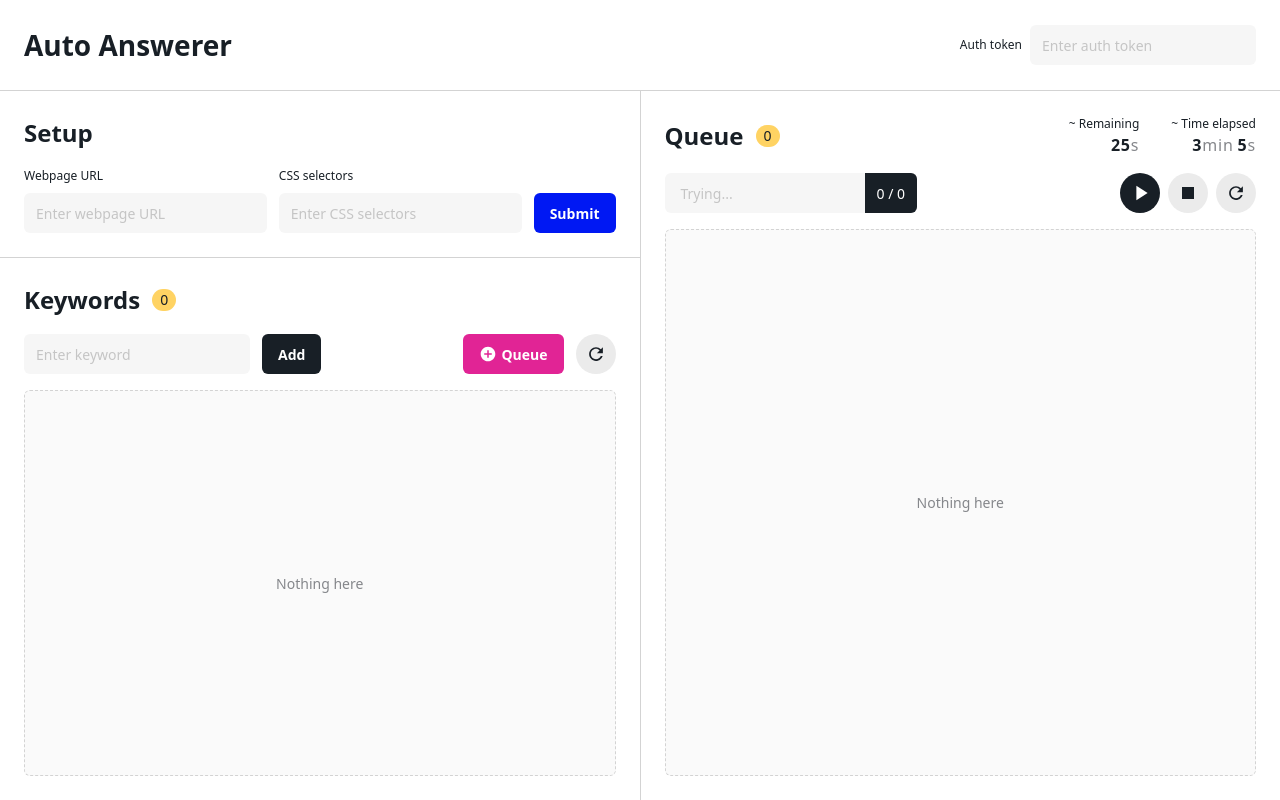
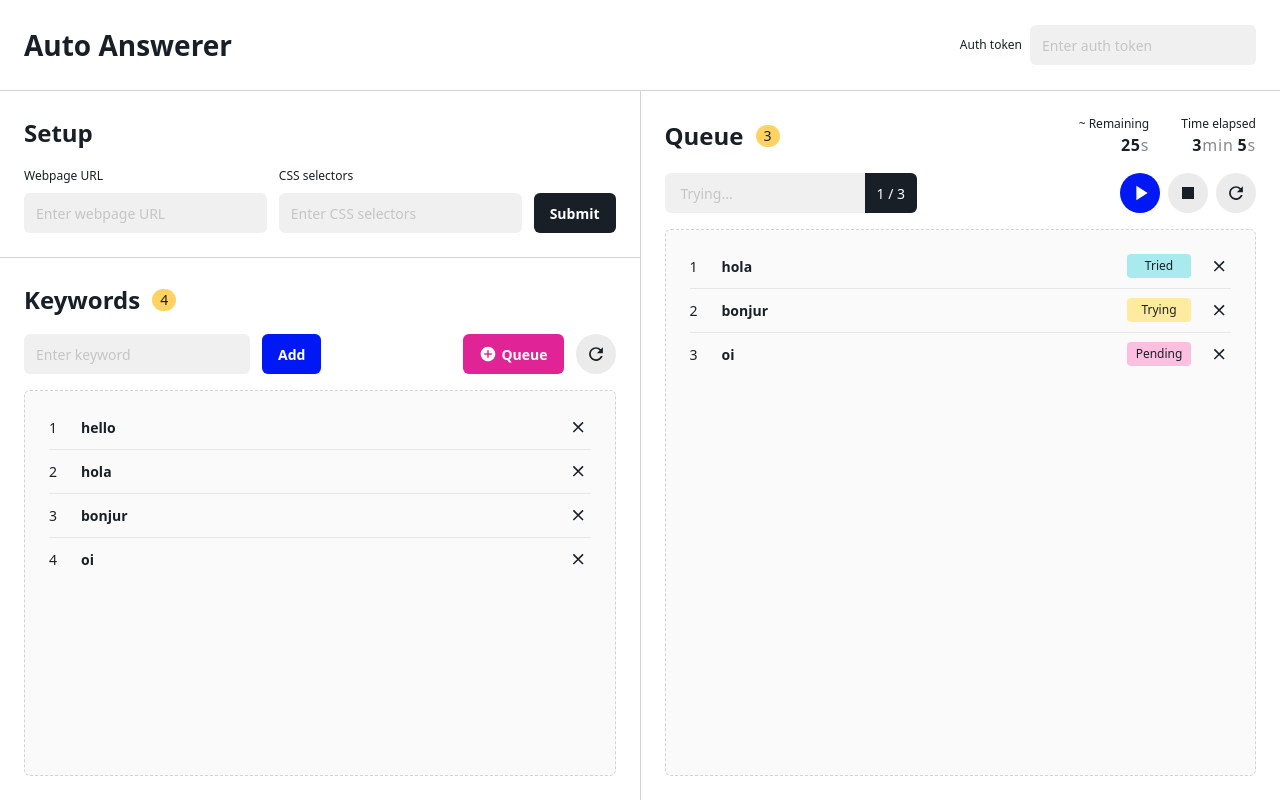
Before and after one commit to emanuelchristo/auto-answerer, a Next.js app: page / in a window 1280 px wide. Built offline with nearby package versions, Linux system fonts and the light colour scheme.

Commit message:
List component

```diff
--- a/components/Empty.js
+++ /dev/null
@@ -1,5 +0,0 @@
-import styles from './empty.module.css'
-
-export default function Empty() {
-	return <div className={styles['empty']}>Nothing here</div>
-}
--- a/components/Keywords.js
+++ b/components/Keywords.js
@@ -1,33 +1,49 @@
+import { useState } from 'react'
 import { IoMdAddCircle, IoMdRefresh } from 'react-icons/io'
-import Empty from './Empty'
+import List from './List'
 import styles from './keywords.module.css'
 
-export default function Keywords() {
+export default function Keywords({ keywords, onAdd, onAddToQueue, onReset, onDelete }) {
+	const [addText, setAddText] = useState('')
+
+	function handleAdd(e) {
+		e.preventDefault()
+		onAdd(addText)
+		setAddText('')
+	}
+
 	return (
 		<div className={styles['keywords']}>
 			<div className='flex items-center mb-4'>
 				<h2 className='mr-3'>Keywords</h2>
-				<div className='num-wrapper'>0</div>
+				<div className='num-wrapper'>{keywords.length}</div>
 			</div>
 
 			<div className='flex items-center justify-between mb-4'>
-				<div className='flex items-center'>
-					<input type='text' placeholder='Enter keyword' />
-					<button className='ml-3'>Add</button>
-				</div>
+				<form onSubmit={handleAdd} className='flex items-center'>
+					<input
+						type='text'
+						placeholder='Enter keyword'
+						value={addText}
+						onChange={(e) => setAddText(e.target.value)}
+					/>
+					<button className='ml-3 btn-blue' type='submit'>
+						Add
+					</button>
+				</form>
 
 				<div className='flex items-center'>
-					<button className='btn-pink mr-3'>
+					<button className='btn-pink mr-3' onClick={onAddToQueue}>
 						<IoMdAddCircle className='text-lg mr-1' />
 						<span>Queue</span>
 					</button>
-					<button className='btn-circle btn-grey'>
+					<button className='btn-circle btn-grey' onClick={onReset}>
 						<IoMdRefresh className='text-xl' />
 					</button>
 				</div>
 			</div>
 
-			<Empty />
+			<List keywords={keywords} onDelete={onDelete} />
 		</div>
 	)
 }
--- /dev/null
+++ b/components/List.js
@@ -0,0 +1,36 @@
+import { MdClose } from 'react-icons/md'
+import styles from './list.module.css'
+
+export default function List({ keywords, onDelete }) {
+	return (
+		<div className={styles['list']}>
+			{keywords.length == 0 && <div className={styles['empty']}>Nothing here</div>}
+			{keywords.length != 0
+				? keywords.map((item, index) => (
+						<ListItem
+							key={item.id}
+							index={index + 1}
+							keyword={item.keyword}
+							status={item.status}
+							onDelete={() => onDelete(item.id)}
+						/>
+				  ))
+				: ''}
+		</div>
+	)
+}
+
+function ListItem({ index, keyword, status, onDelete }) {
+	return (
+		<div className={styles['list-item']}>
+			<div className='flex items-center flex-1'>
+				<span className={styles['index']}>{index}</span>
+				<span className={styles['keyword']}>{keyword}</span>
+			</div>
+			{status && <div className={`${styles['status']} ${styles[status]}`}>{status}</div>}
+			<div className={styles['delete']} onClick={onDelete}>
+				<MdClose />
+			</div>
+		</div>
+	)
+}
--- a/components/Queue.js
+++ b/components/Queue.js
@@ -1,15 +1,15 @@
 import { IoMdPlay, IoMdRefresh } from 'react-icons/io'
 import { MdStop } from 'react-icons/md'
-import Empty from './Empty'
+import List from './List'
 import styles from './queue.module.css'
 
-export default function Queue() {
+export default function Queue({ keywords, onDelete }) {
 	return (
 		<div className={styles['queue']}>
 			<div className='flex items-center justify-between mb-4'>
 				<div className='flex items-center'>
 					<h2 className='mr-3'>Queue</h2>
-					<div className='num-wrapper'>0</div>
+					<div className='num-wrapper'>{keywords.length}</div>
 				</div>
 
 				<div className='flex items-center'>
@@ -23,7 +23,7 @@ export default function Queue() {
 						</p>
 					</div>
 					<div className='flex flex-col items-end'>
-						<span className='label'>~ Time elapsed</span>
+						<span className='label'>Time elapsed</span>
 						<p className=' tracking-wider'>
 							<span className='font-semibold ml-1'>3</span>
 							<span className='text-grey'>min</span>
@@ -39,10 +39,12 @@ export default function Queue() {
 					<div className={styles['trying-keyword']}>
 						<span className={styles['trying-placeholder']}>Trying...</span>
 					</div>
-					<div className={styles['trying-count-wrapper']}>0 / 0</div>
+					<div className={styles['trying-count-wrapper']}>{`${
+						keywords.filter((item) => item.status === 'tried').length
+					} / ${keywords.length}`}</div>
 				</div>
 				<div className='flex items-center'>
-					<button className='btn-circle mr-2'>
+					<button className='btn-circle btn-blue mr-2'>
 						<IoMdPlay className='text-lg ml-[0.2rem]' />
 					</button>
 					<button className='btn-circle btn-grey mr-2'>
@@ -54,7 +56,7 @@ export default function Queue() {
 				</div>
 			</div>
 
-			<Empty />
+			<List keywords={keywords} onDelete={onDelete} />
 		</div>
 	)
 }
--- a/components/Setup.js
+++ b/components/Setup.js
@@ -13,7 +13,7 @@ export default function Setup() {
 					<span className='label mb-2'>CSS selectors</span>
 					<input type='text' placeholder='Enter CSS selectors' />
 				</div>
-				<button className='btn-blue'>Submit</button>
+				<button>Submit</button>
 			</div>
 		</div>
 	)
--- a/components/empty.module.css
+++ /dev/null
@@ -1,13 +0,0 @@
-.empty {
-	width: 100%;
-	height: 100%;
-	min-height: 100px;
-	background-color: var(--grey-bg);
-	border: 1px dashed var(--border-color);
-	display: flex;
-	align-items: center;
-	justify-content: center;
-	color: var(--text-grey);
-	font-size: 0.875rem;
-	border-radius: var(--radius-md);
-}
--- /dev/null
+++ b/components/list.module.css
@@ -0,0 +1,81 @@
+.list {
+	width: 100%;
+	height: 100%;
+	min-height: 100px;
+	background-color: var(--grey-bg);
+	border: 1px dashed var(--border-color);
+	display: flex;
+	flex-direction: column;
+	color: var(--text-grey);
+	font-size: 0.875rem;
+	border-radius: var(--radius-md);
+	padding: 1.5rem;
+}
+
+.empty {
+	width: 100%;
+	height: 100%;
+	color: var(--text-grey);
+	font-size: 0.875rem;
+	display: flex;
+	align-items: center;
+	justify-content: center;
+}
+
+.list-item {
+	display: flex;
+	align-items: center;
+	border-bottom: 1px solid rgb(231, 231, 231);
+	padding: 0.6rem 0;
+}
+.list-item:first-child {
+	padding-top: 0;
+}
+.list-item:last-child {
+	padding-bottom: 0;
+	border-bottom: none;
+}
+.index {
+	min-width: 2rem;
+}
+.keyword {
+	font-weight: 600;
+	font-size: 0.875rem;
+}
+.status {
+	width: 4rem;
+	height: 1.5rem;
+	display: flex;
+	align-items: center;
+	justify-content: center;
+	background-color: var(--yellow);
+	border-radius: 0.25rem;
+	margin: 0 1rem;
+	font-size: 0.75rem;
+	text-transform: capitalize;
+}
+.tried {
+	background-color: #a8eaee;
+}
+.trying {
+	background-color: #ffeaa0;
+}
+.pending {
+	background-color: #fcbfe0;
+}
+.delete {
+	width: 1.5rem;
+	height: 1.5rem;
+	display: flex;
+	align-items: center;
+	justify-content: center;
+	border-radius: 50%;
+	font-size: 1.15rem;
+	cursor: pointer;
+}
+.delete:hover {
+	background-color: rgba(0, 0, 0, 0.05);
+}
+.delete:active {
+	background-color: rgba(0, 0, 0, 0);
+}
--- a/package.json
+++ b/package.json
@@ -11,7 +11,8 @@
     "next": "12.0.10",
     "react": "17.0.2",
     "react-dom": "17.0.2",
-    "react-icons": "^4.3.1"
+    "react-icons": "^4.3.1",
+    "uuid": "^8.3.2"
   },
   "devDependencies": {
     "autoprefixer": "^10.4.2",
--- a/pages/index.js
+++ b/pages/index.js
@@ -1,19 +1,61 @@
+import { useState } from 'react'
+import { v4 as uuidv4 } from 'uuid'
+
 import Keywords from '../components/Keywords'
 import Navbar from '../components/Navbar'
 import Queue from '../components/Queue'
 import Setup from '../components/Setup'
 
 export default function Home() {
+	const [queueKeywords, setQueueKeywords] = useState([
+		{ id: uuidv4(), keyword: 'hola', status: 'tried' },
+		{ id: uuidv4(), keyword: 'bonjur', status: 'trying' },
+		{ id: uuidv4(), keyword: 'oi', status: 'pending' },
+	])
+
+	const [setupKeywords, setSetupKeywords] = useState([
+		{ id: uuidv4(), keyword: 'hello' },
+		{ id: uuidv4(), keyword: 'hola' },
+		{ id: uuidv4(), keyword: 'bonjur' },
+		{ id: uuidv4(), keyword: 'oi' },
+	])
+
+	function handleQueueDelete(id) {
+		const temp = queueKeywords.filter((item) => item.id !== id)
+		setQueueKeywords(temp)
+	}
+	function handleSetupDelete(id) {
+		const temp = setupKeywords.filter((item) => item.id !== id)
+		setSetupKeywords(temp)
+	}
+	function handleAdd(keyword) {
+		const temp = [{ id: uuidv4(), keyword: keyword }, ...setupKeywords]
+		setSetupKeywords(temp)
+	}
+	function handleAddToQueue() {
+		const temp = setupKeywords.map((item) => {
+			return { id: item.id, keyword: item.keyword, status: 'pending' }
+		})
+		setQueueKeywords([...queueKeywords, ...temp])
+		setSetupKeywords([])
+	}
+
 	return (
 		<div className='flex flex-col h-screen min-h-fit'>
 			<Navbar />
 			<div className='flex flex-1'>
 				<div className={`flex flex-col flex-1 border-right`}>
 					<Setup />
-					<Keywords />
+					<Keywords
+						keywords={setupKeywords}
+						onAdd={handleAdd}
+						onAddToQueue={handleAddToQueue}
+						onReset={() => setSetupKeywords([])}
+						onDelete={handleSetupDelete}
+					/>
 				</div>
 				<div className='flex flex-1'>
-					<Queue />
+					<Queue keywords={queueKeywords} onDelete={handleQueueDelete} />
 				</div>
 			</div>
 		</div>
--- a/styles/variables.css
+++ b/styles/variables.css
@@ -6,7 +6,7 @@
 	--grey-bg: #fafafa;
 	--placeholder-color: #c5c5c5;
 	--grey-button: #ebebeb;
-	--input-bg: #f6f6f6;
+	--input-bg: #f0f0f0;
 	--green: #00ac5a;
 	--yellow: #ffd363;
 	--pink: #e12495;
```
Also changed, not shown: 1 other file (tests, documents, lock files or other folders).
